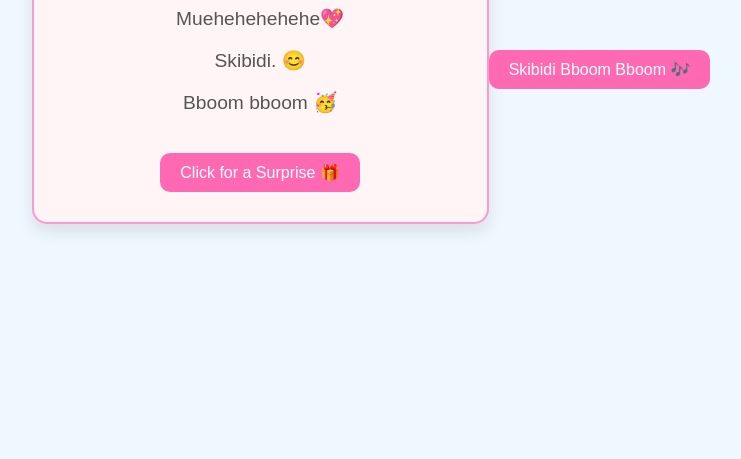
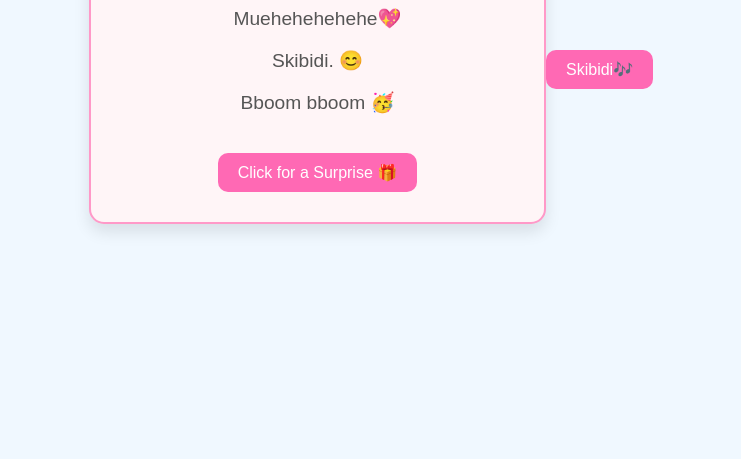
Before and after one commit to syazzna04/birthdaycard, a plain HTML site: page index.html in a window 1280 px wide. Shown: the part 341-800 px from the top of the page, without its empty margins (269-1010 px from the left). Drawn offline with Linux system fonts and the light colour scheme.

Commit message:
index.html

```diff
--- a/index.html
+++ b/index.html
@@ -23,7 +23,7 @@
         <button onclick="alert('Happy Birthday Abahh Skibidi Bboom Bboom! Selamat Menua')">Click for a Surprise 🎁</button>
     </div>
         <!-- Button to Unmute the Music -->
-        <button onclick="unmuteAudio()">Skibidi Bboom Bboom 🎶</button>
+        <button onclick="unmuteAudio()">Skibidi🎶</button>
     </div>
 
     <script>
```
